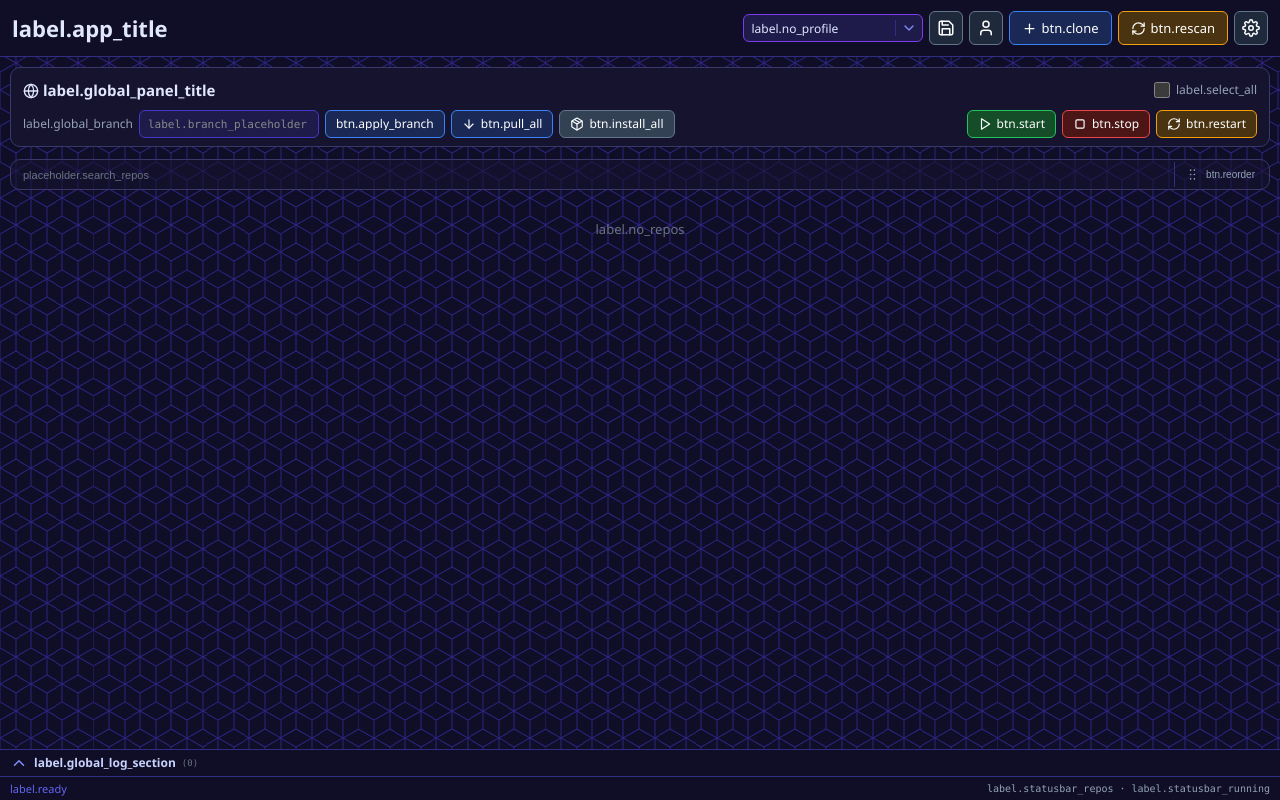
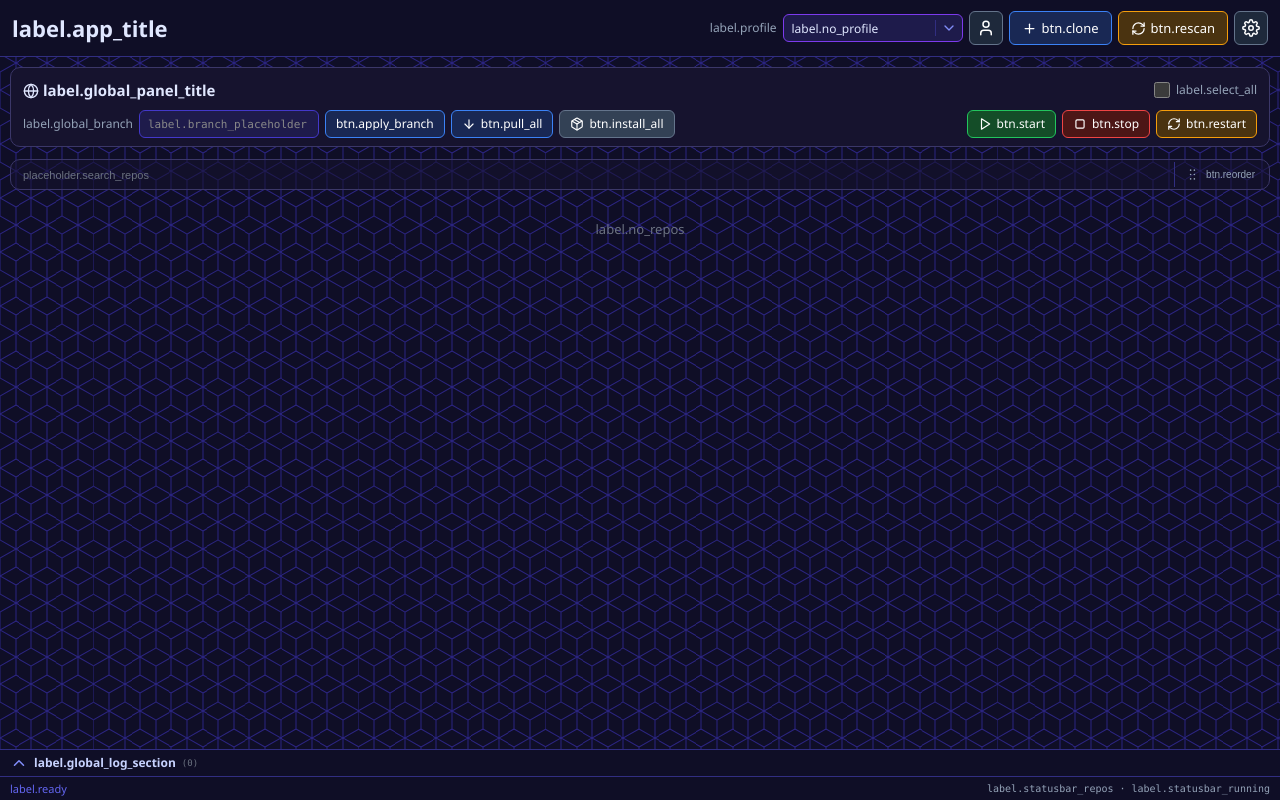
Before and after one commit to Jorditomasg/devdeck, an Angular app: page / in a window 1280 px wide. Built offline with nearby package versions, Linux system fonts and the light colour scheme.

Commit message:
feat(topbar): add profile label and show quick-save only when dirty

```diff
--- a/src/app/features/workspace/topbar.component.scss
+++ b/src/app/features/workspace/topbar.component.scss
@@ -65,6 +65,12 @@
   gap: 6px;
 }
 
+.topbar__profile-label {
+  flex-shrink: 0;
+  color: var(--color-text-muted);
+  font-size: var(--font-size-base);
+}
+
 // Profile dropdown — profile-accent border; dirty = warning text + orange
 // border on a dark-amber field (§26 "Dirty styling").
 .topbar__profile {
--- a/src/app/features/workspace/topbar.component.ts
+++ b/src/app/features/workspace/topbar.component.ts
@@ -85,6 +85,7 @@ export function profileGroupArg(groupName: string | undefined): string | undefin
 
     <!-- right group reserves space (§33) -->
     <div class="topbar__actions">
+      <span class="topbar__profile-label">{{ i18n.t('label.profile') }}</span>
       <ui-searchable-select
         class="topbar__profile"
         [class.topbar__profile--dirty]="dirty()"
@@ -95,12 +96,14 @@ export function profileGroupArg(groupName: string | undefined): string | undefin
         [uiTooltip]="i18n.t('tooltip.profile_selector')"
         (selectionChange)="onProfileSelected($event)"
       />
+      @if (dirty()) {
         <ui-icon-button
           variant="neutral"
           size="lg"
           [uiTooltip]="i18n.t('tooltip.save_profile')"
           (clicked)="onQuickSave()"
         ><ui-icon name="save" /></ui-icon-button>
+      }
       <ui-icon-button
         variant="neutral"
         size="lg"
--- a/src/assets/i18n/en.json
+++ b/src/assets/i18n/en.json
@@ -78,6 +78,7 @@
     "ready": "Ready",
     "scanning_status": "Scanning repos...",
     "group": "Environment:",
+    "profile": "Profile:",
     "java": "Java:",
     "java_default": "System (Default)",
     "java_recommended": "Recommended: Java {version}",
--- a/src/assets/i18n/es.json
+++ b/src/assets/i18n/es.json
@@ -78,6 +78,7 @@
     "ready": "Listo",
     "scanning_status": "Escaneando repos...",
     "group": "Entorno:",
+    "profile": "Perfil:",
     "java": "Java:",
     "java_default": "Sistema (Por Defecto)",
     "java_recommended": "Recomendado: Java {version}",
```
Lines whose indentation alone changed are shown as unchanged.
